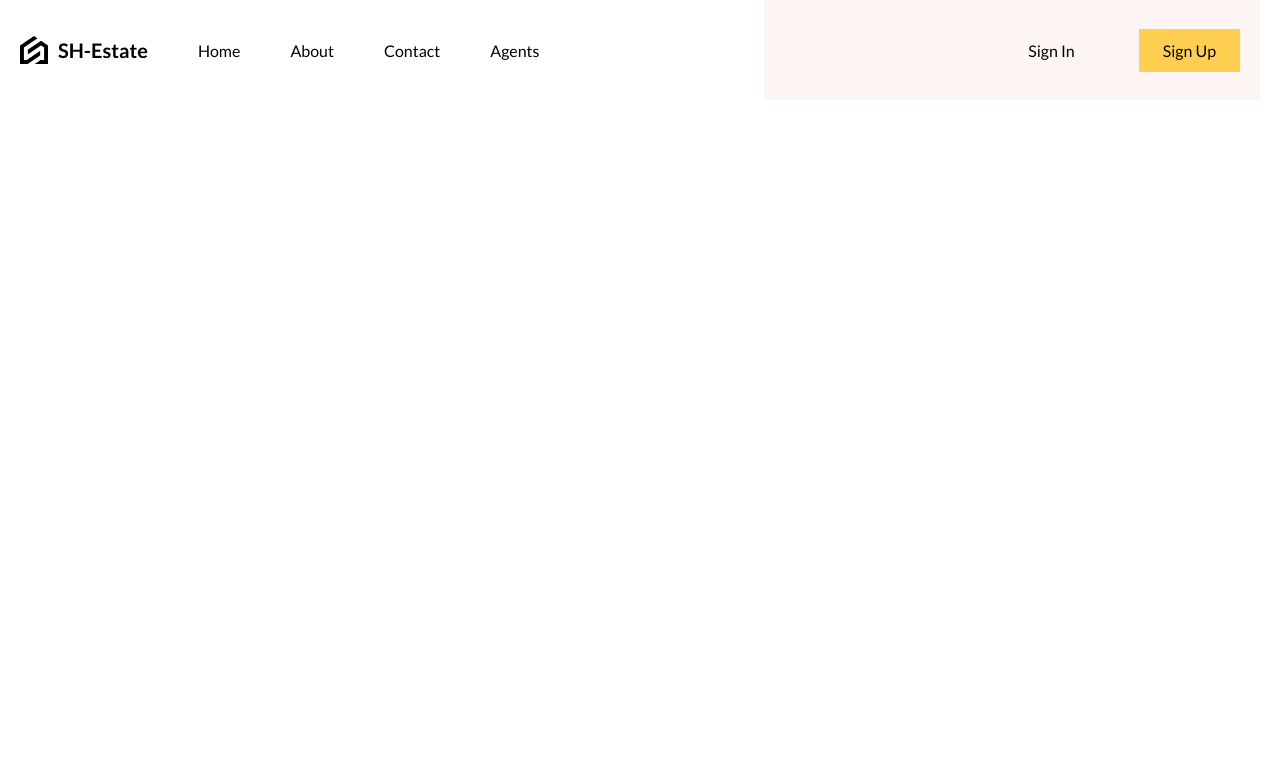
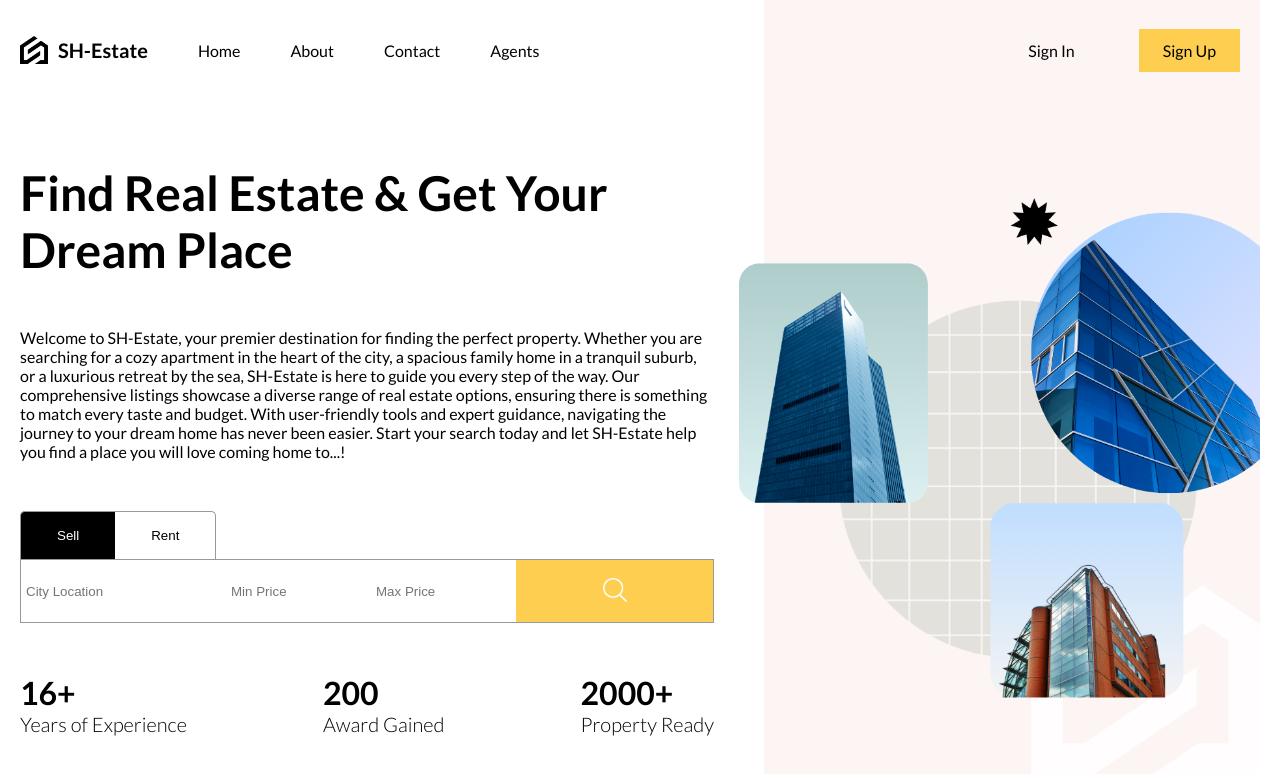
Before and after one commit to HadiKa47/SH-Estate, a React (Vite) app in the folder client/: page / in a window 1280 px wide. Shown: the top 774 px of the page. Built offline with nearby package versions, Linux system fonts and the light colour scheme.

Commit message:
Complet Home Page and Search Bar Design with React & CSS

```diff
--- a/client/src/App.jsx
+++ b/client/src/App.jsx
@@ -1,9 +1,16 @@
 import Navbar from "./components/navbar/Navbar";
-import "./layout.scss"
+import HomePage from "./routes/homePage/homePage";
+
+import "./layout.scss";
 export default function App() {
   return (
     <div className="layout">
-      <Navbar />
+      <div className="navbar">
+        <Navbar />
+      </div>
+      <div className="content">
+        <HomePage />
+      </div>
     </div>
   );
 }
--- /dev/null
+++ b/client/src/components/searchBar/SearchBar.jsx
@@ -0,0 +1,55 @@
+import { useState } from "react";
+import "./searchBar.scss";
+
+const types = ["sell", "rent"];
+
+function SearchBar() {
+  const [query, setQuery] = useState({
+    type: "sell",
+    location: "",
+    minPrice: 0,
+    maxPrice: 0,
+  });
+
+  const switchType = (val) => {
+    setQuery((prev) => ({ ...prev, type: val }));
+  };
+
+  return (
+    <div className="searchBar">
+      <div className="type">
+        {types.map((type) => (
+          <button
+            key={type}
+            onClick={() => switchType(type)}
+            className={query.type === type ? "active" : ""}
+          >
+            {type}
+          </button>
+        ))}
+      </div>
+      <form>
+        <input type="text" name="location" placeholder="City Location" />
+        <input
+          type="number"
+          name="minPrice"
+          min={0}
+          max={10000000}
+          placeholder="Min Price"
+        />
+        <input
+          type="number"
+          name="maxPrice"
+          min={0}
+          max={10000000}
+          placeholder="Max Price"
+        />
+        <button>
+          <img src="/search.png" alt="search" />
+        </button>
+      </form>
+    </div>
+  );
+}
+
+export default SearchBar;
--- /dev/null
+++ b/client/src/components/searchBar/searchBar.scss
@@ -0,0 +1,91 @@
+@import "../../responsive.scss";
+
+.searchBar {
+  .type {
+
+
+    button {
+      padding: 16px 36px;
+      border: 1px solid #999;
+      border-bottom: none;
+      cursor: pointer;
+      background-color: white;
+      text-transform: capitalize;
+
+      &.active {
+        background-color: black;
+        color: white;
+      }
+
+      &:first-child {
+        border-top-left-radius: 5px;
+        border-right: none;
+      }
+      &:last-child {
+        border-top-right-radius: 5px;
+        border-left: none;
+      }
+    }
+  }
+
+  form {
+    border: 1px solid #999;
+    display: flex;
+    justify-content: space-between;
+    height: 64px;
+    gap: 5px;
+
+    @include sm {
+      flex-direction: column;
+      border: none;
+    }
+
+    input {
+      border: none;
+      padding: 0px 10px;
+      width: 200px;
+
+      @include lg {
+        padding: 0px 5px;
+
+        &:nth-child(2),
+        &:nth-child(3) {
+          width: 140px;
+        }
+      }
+      @include md {
+        width: 200px;
+        &:nth-child(2),
+        &:nth-child(3) {
+          width: 200px;
+        }
+      }
+
+      @include sm{
+        width: auto;
+        &:nth-child(2),
+        &:nth-child(3) {
+          width: auto;
+        }
+        padding: 20px;
+        border: 1px solid #999;
+      }
+    }
+
+    button {
+      border: none;
+      cursor: pointer;
+      background-color: #fece51;
+      flex: 1;
+
+      @include sm{
+        padding: 10px;
+      }
+
+      img {
+        width: 24px;
+        height: 24px;
+      }
+    }
+  }
+}
--- /dev/null
+++ b/client/src/routes/homePage/homePage.jsx
@@ -0,0 +1,44 @@
+import SearchBar from "../../components/searchBar/SearchBar";
+import "./homePage.scss";
+
+export default function HomePage() {
+  return (
+    <div className="homePage">
+      <div className="textContainer">
+        <div className="wrapper">
+          <h1 className="title">Find Real Estate & Get Your Dream Place</h1>
+          <p>
+            Welcome to SH-Estate, your premier destination for finding the
+            perfect property. Whether you are searching for a cozy apartment in
+            the heart of the city, a spacious family home in a tranquil suburb,
+            or a luxurious retreat by the sea, SH-Estate is here to guide you
+            every step of the way. Our comprehensive listings showcase a diverse
+            range of real estate options, ensuring there is something to match
+            every taste and budget. With user-friendly tools and expert
+            guidance, navigating the journey to your dream home has never been
+            easier. Start your search today and let SH-Estate help you find a
+            place you will love coming home to...!
+          </p>
+          <SearchBar />
+          <div className="boxes">
+            <div className="box">
+              <h1>16+</h1>
+              <h2>Years of Experience</h2>
+            </div>
+            <div className="box">
+              <h1>200</h1>
+              <h2>Award Gained</h2>
+            </div>
+            <div className="box">
+              <h1>2000+</h1>
+              <h2>Property Ready</h2>
+            </div>
+          </div>
+        </div>
+      </div>
+      <div className="imgContainer">
+        <img src="/bg.png" alt="background-image" />
+      </div>
+    </div>
+  );
+}
--- /dev/null
+++ b/client/src/routes/homePage/homePage.scss
@@ -0,0 +1,83 @@
+@import "../../responsive.scss";
+
+.homePage {
+  display: flex;
+  height: 100%;
+
+  .textContainer {
+    flex: 3;
+
+    .wrapper {
+      padding-right: 100px;
+      display: flex;
+      flex-direction: column;
+      justify-content: center;
+      gap: 50px;
+      height: 100%;
+
+      @include lg {
+        padding-right: 50px;
+      }
+
+      @include md {
+        padding: 0;
+      }
+
+      @include sm {
+        justify-content: flex-start;
+      }
+
+      .title {
+        font-size: 64px;
+
+        @include lg {
+          font-size: 48px;
+        }
+      }
+
+      .boxes {
+        display: flex;
+        justify-content: space-between;
+
+        @include sm {
+          display: none;
+        }
+
+        h1 {
+          font-size: 36px;
+
+          @include lg {
+            font-size: 32px;
+          }
+        }
+
+        h2 {
+          font-size: 20px;
+          font-weight: 300;
+        }
+      }
+    }
+  }
+
+  .imgContainer {
+    flex: 2;
+    background-color: #fcf5f3;
+    position: relative;
+    display: flex;
+    align-items: center;
+
+    @include md {
+      display: none;
+    }
+
+    img {
+      width: 115%;
+      position: absolute;
+      right: 0;
+
+      @include lg {
+        width: 105%;
+      }
+    }
+  }
+}
```
